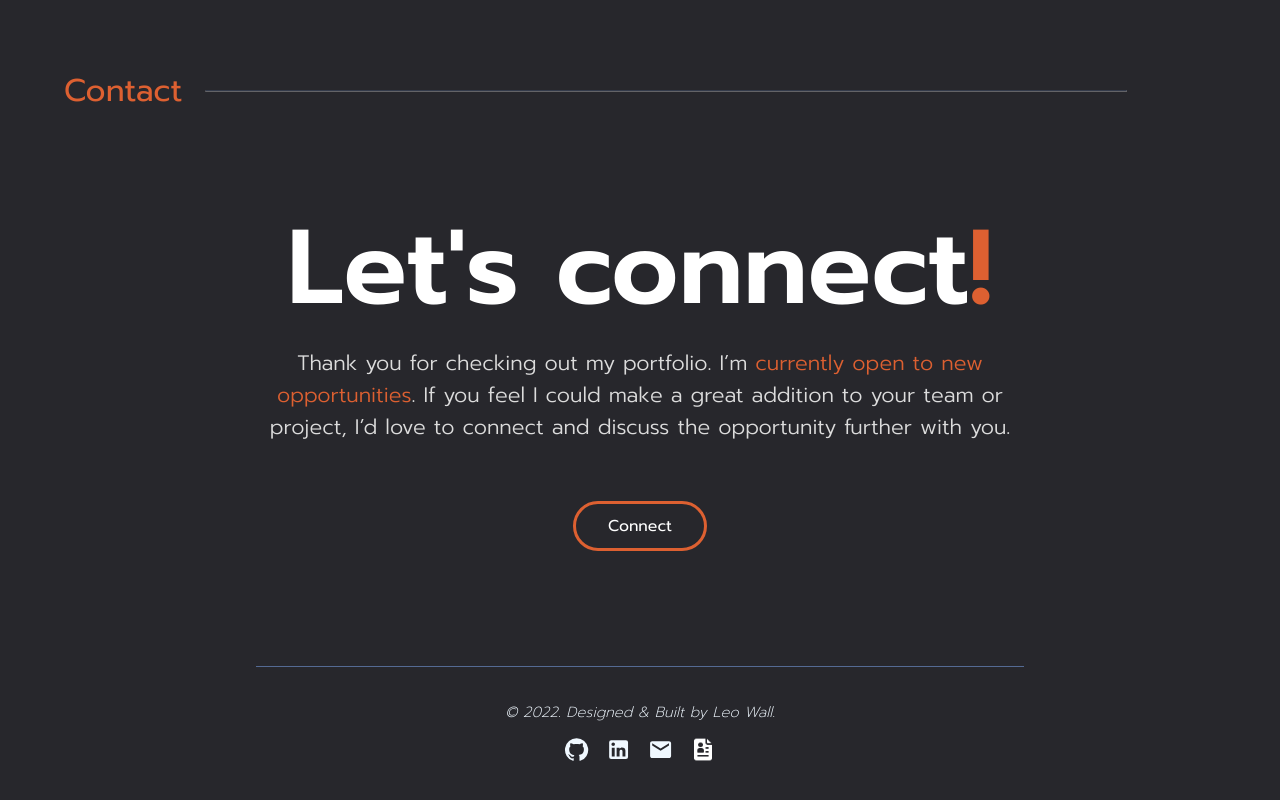
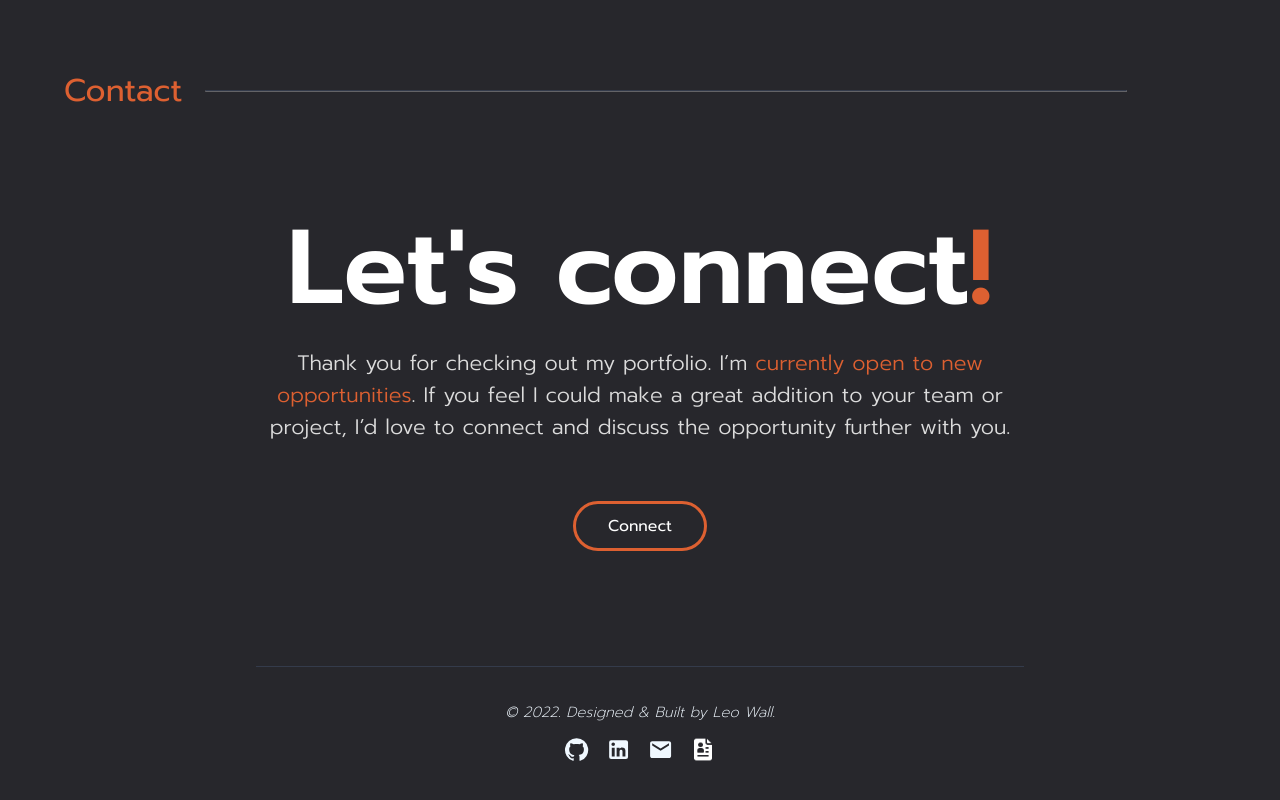
Before and after one commit to leoarthurwall/My-Portfolio, a React (Create React App) app: page / in a window 1280 px wide. Shown: the part 2934-3734 px from the top of the page. Built offline with nearby package versions, Linux system fonts and the light colour scheme; a web font is replaced by a local one.

Commit message:
aligbned the color and opacity of the fotter border

```diff
--- a/src/Components/Contact/contact.scss
+++ b/src/Components/Contact/contact.scss
@@ -95,7 +95,7 @@
     align-items: center;
     justify-content: center;
     color: aliceblue;
-    border-top: 1px solid #546A93;
+    border-top: 1px solid rgba(84, 106, 147, 0.3);
     padding: 3%;
     margin-top: 5%;
 }
```
